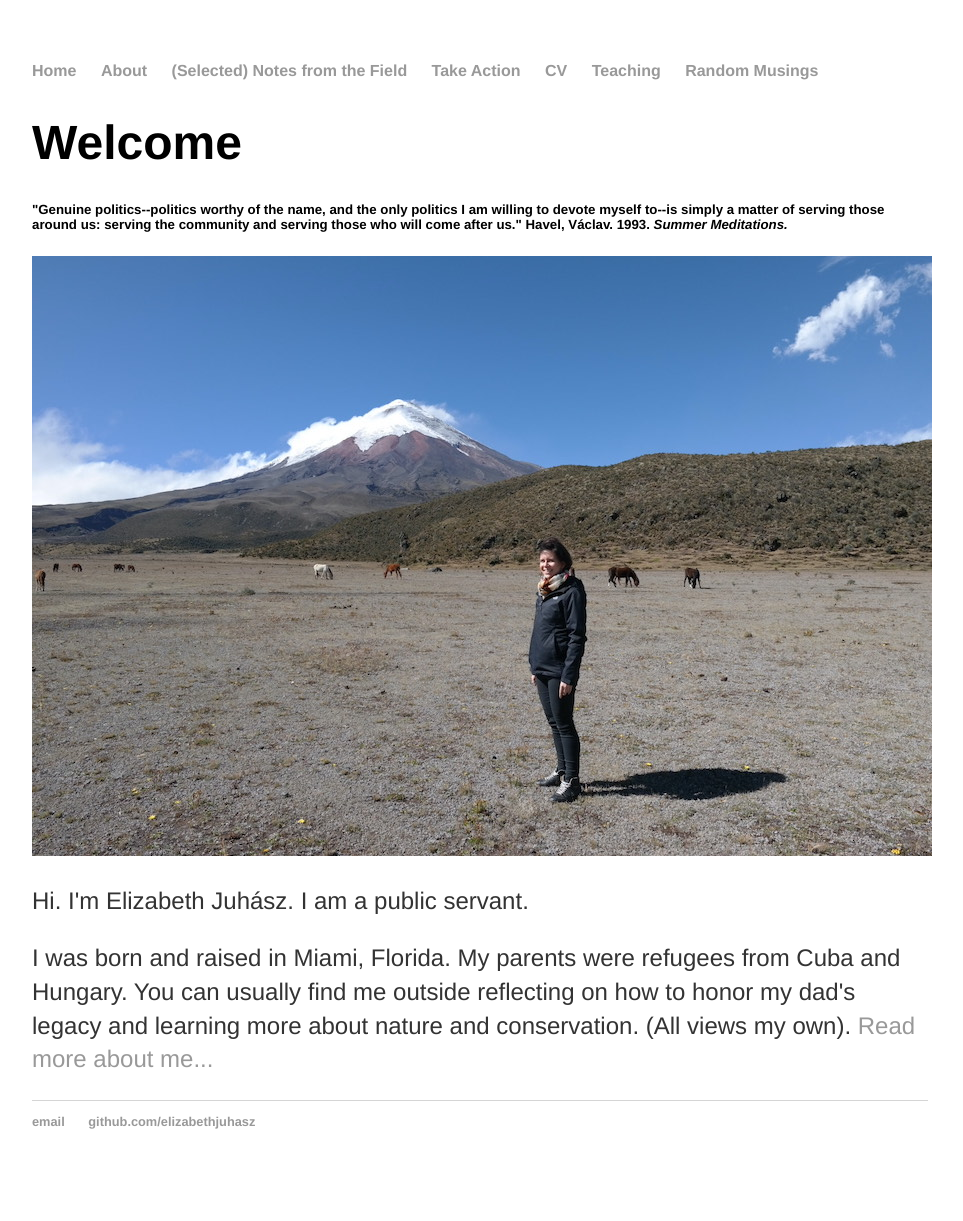
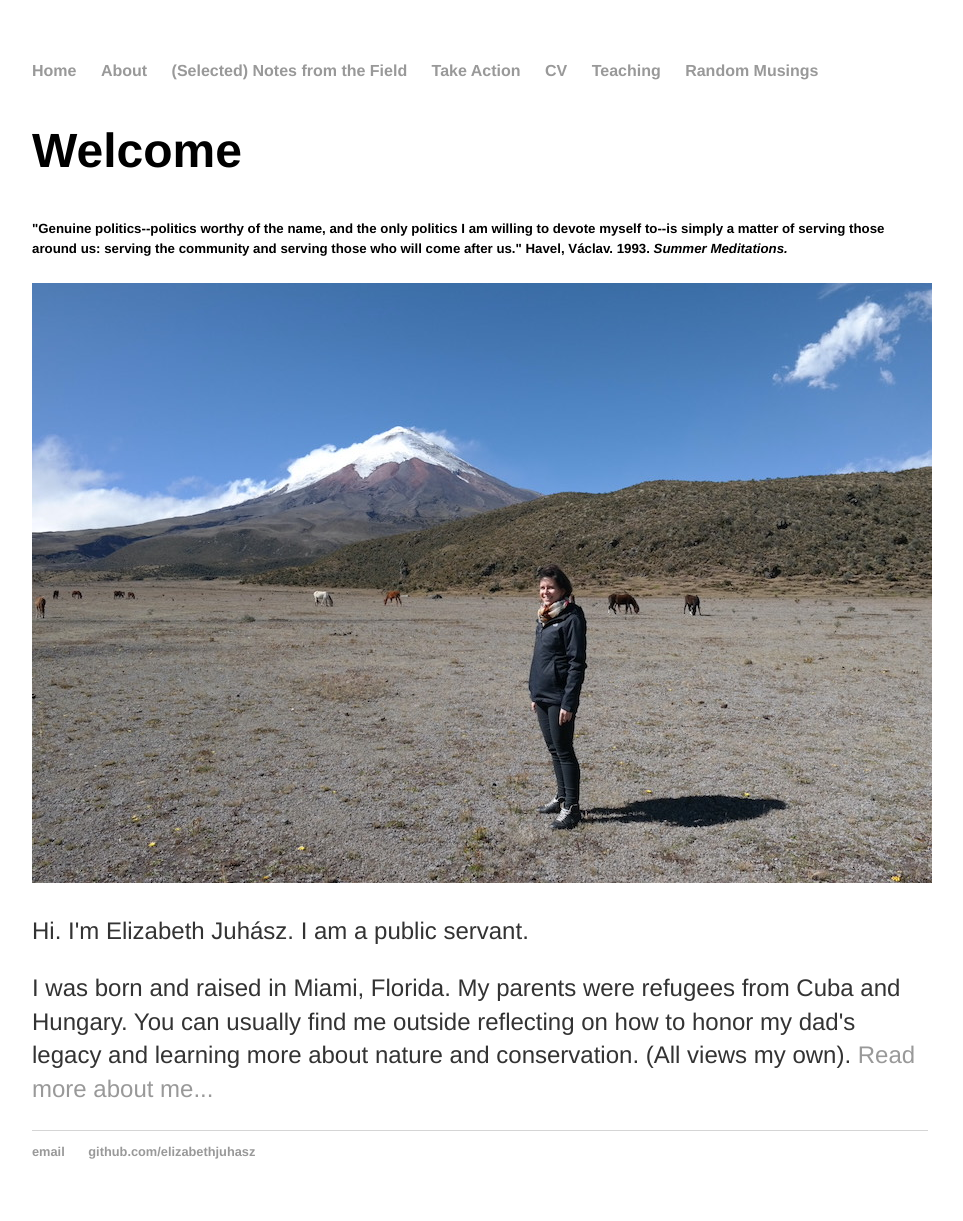
Before and after one commit to elizabethjuhasz/elizabethjuhasz.github.io, a Jekyll site: the page built from index.html, in a window 1280 px wide. Shown: the whole page, without its empty margins (160-1123 px from the left). Built offline with Jekyll 4.4.1, drawn with Linux system fonts in a browser that asks for light colours; Markdown is read by kramdown in place of the engine named in the settings; before the commit the page ends 1191 px from its top, so only the background shows below that.

Commit message:
main.css

```diff
--- a/css/main.css
+++ b/css/main.css
@@ -1,4 +1,7 @@
-body { margin: 60px auto; width: 70%; font-family: "PT Sans", 'Helvetica', 'Arial', 'Sans-Serif'; }
+body { font-family: "PT Sans", 'Helvetica', 'Arial', 'Sans-Serif';
+      font-size: 16px;
+      line-height: 1.5;
+      margin: 60px auto; width: 70%;  }
 
 
 a { text-decoration: none; color: #999; }
```
